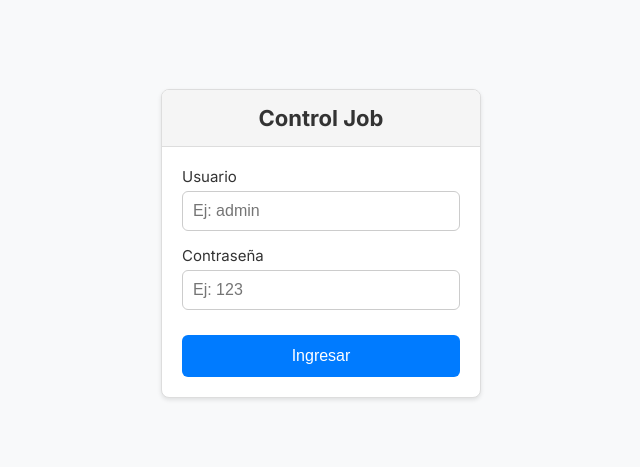
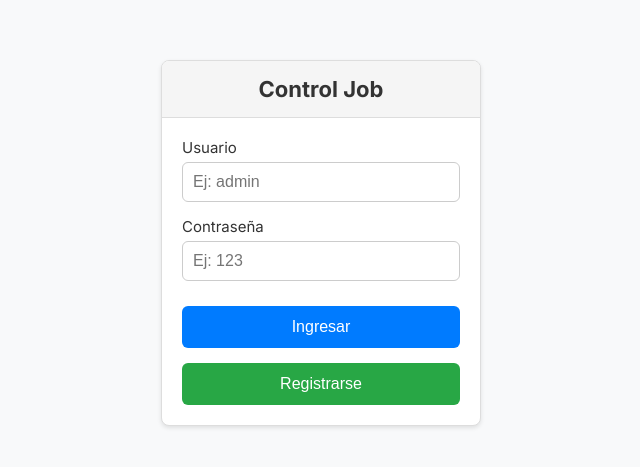
Before and after one commit to hectorbrand/inventario_sena, a React (Create React App) app in the folder frontend/: page / in a window 1280 px wide. Shown: the part 157-624 px from the top of the page, without its empty margins (319-959 px from the left). Built offline with nearby package versions, Linux system fonts and the light colour scheme.

Commit message:
Entrega GA7-AA5-EV01: Servicios de Login y Registro completados

```diff
--- a/frontend/src/Login.js
+++ b/frontend/src/Login.js
@@ -1,13 +1,13 @@
 import React, { useState } from 'react';
 import axios from 'axios';
-// Importamos useNavigate para una navegación más fluida
 import { useNavigate } from 'react-router-dom';
 
 function Login() {
   const [usuario, setUsuario] = useState('');
   const [clave, setClave] = useState('');
-  const navigate = useNavigate(); // Creamos la función para saltar de página
+  const navigate = useNavigate();
 
+  // --- FUNCIÓN 1: INICIO DE SESIÓN (LOGIN) ---
   const handleLogin = (e) => {
     e.preventDefault();
 
@@ -22,16 +22,42 @@ function Login() {
     })
     .then(res => {
       if (res.data.success) {
-        alert("✅ ¡Ingreso exitoso! Bienvenido administrador.");
-        // --- AQUÍ ESTÁ EL CAMBIO: Salto automático al Dashboard ---
+        // MENSAJE REQUERIDO POR EL SENA
+        alert("✅ " + res.data.message);
         navigate('/dashboard');
       } else {
-        alert("❌ Error: Usuario o contraseña incorrectos.");
+        // MENSAJE DE ERROR REQUERIDO POR EL SENA
+        alert("❌ " + res.data.message);
       }
     })
     .catch(err => {
       console.log(err);
-      alert("❌ No se pudo conectar con el servidor. ¿Encendiste el backend?");
+      alert("❌ No se pudo conectar con el servidor.");
+    });
+  };
+
+  // --- FUNCIÓN 2: REGISTRO DE USUARIO NUEVO ---
+  const handleRegistro = () => {
+    if (usuario === "" || clave === "") {
+      alert("Para registrarte, escribe un usuario y contraseña en los cuadros.");
+      return;
+    }
+
+    axios.post('http://localhost:8081/registro', {
+      nuevoUsuario: usuario,
+      nuevaClave: clave,
+      rol: 'usuario' // Por defecto lo creamos como rol usuario
+    })
+    .then(res => {
+      if (res.data.success) {
+        alert("✅ " + res.data.message); // "Usuario registrado con éxito"
+      } else {
+        alert("❌ Error al registrar.");
+      }
+    })
+    .catch(err => {
+      console.log(err);
+      alert("❌ Error de conexión al intentar registrar.");
     });
   };
 
@@ -39,12 +65,10 @@ function Login() {
     <div style={styles.contenedorPrincipal}>
       <div style={styles.cuadroLogin}>
 
-        {/* Encabezado */}
         <div style={styles.encabezado}>
           <h1 style={styles.titulo}>Control Job</h1>
         </div>
 
-        {/* Formulario */}
         <form style={styles.formulario} onSubmit={handleLogin}>
           <div style={styles.grupoCampo}>
             <label style={styles.etiqueta}>Usuario</label>
@@ -68,6 +92,15 @@ function Login() {
 
           <button type="submit" style={styles.botonIngresar}>
             Ingresar
+          </button>
+
+          {/* BOTÓN NUEVO PARA REGISTRO */}
+          <button
+            type="button"
+            onClick={handleRegistro}
+            style={styles.botonRegistrar}
+          >
+            Registrarse
           </button>
         </form>
       </div>
@@ -134,6 +167,16 @@ const styles = {
     fontSize: '16px',
     cursor: 'pointer',
     marginTop: '10px'
+  },
+  // ESTILO PARA EL NUEVO BOTÓN
+  botonRegistrar: {
+    backgroundColor: '#28a745', // Color verde
+    color: 'white',
+    padding: '12px',
+    borderRadius: '6px',
+    border: 'none',
+    fontSize: '16px',
+    cursor: 'pointer'
   }
 };
 
```
